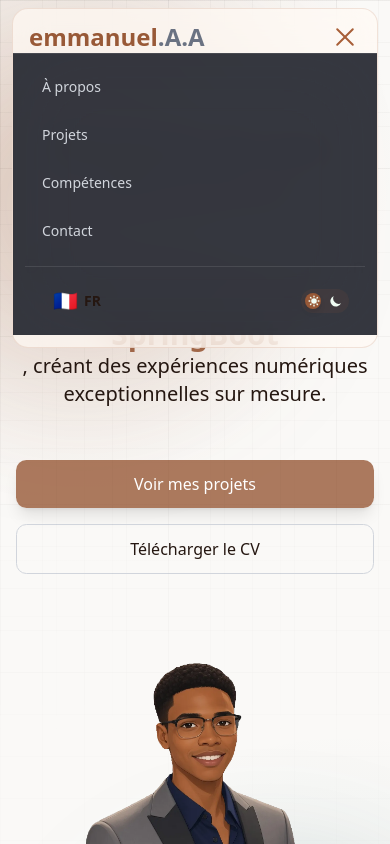
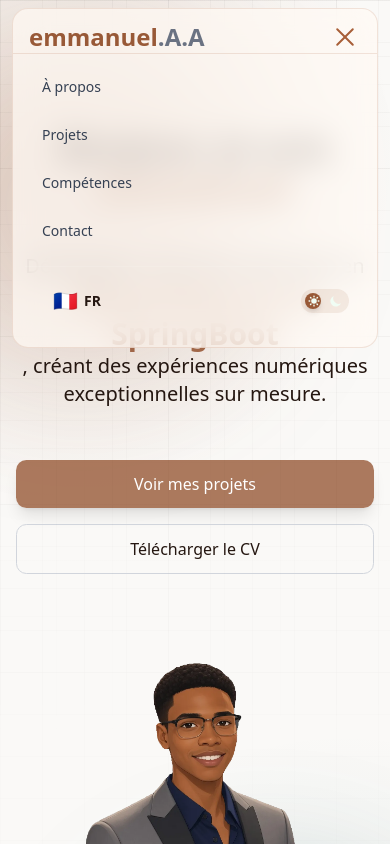
Before and after one commit to emmanuelAlexis/emmanuel_portfolio, a Next.js app: page / in a window 390 px wide. Both pictures are taken after a click on the button 345 px from the left and 37 px from the top of the page. Shown: the top 844 px of the page. Built offline with nearby package versions, Linux system fonts and the light colour scheme.

Commit message:
Use header glassmorphism for mobile menu

```diff
--- a/src/components/Header.tsx
+++ b/src/components/Header.tsx
@@ -183,7 +183,7 @@ export default function Header() {
             className="md:hidden max-h-[calc(100svh-5rem)] overflow-y-auto overflow-x-hidden"
           >
             <motion.div
-              className="border-t border-white/10 bg-gray-950/80 backdrop-blur-2xl"
+              className="border-t border-[#a85f38]/15 bg-transparent backdrop-blur-none"
               initial={{ y: -20 }}
               animate={{ y: 0 }}
               exit={{ y: -20 }}
@@ -200,8 +200,8 @@ export default function Header() {
                       href={item.path}
                       onClick={(e) => handleNavClick(e, item)}
                       className={`block rounded-xl border px-4 py-2.5 text-sm transition ${pathname === item.path
-                        ? "border-[#a85f38]/40 bg-[#a85f38]/15 text-[#d98a5d] font-medium"
-                        : "border-transparent text-gray-300 hover:border-white/10 hover:bg-white/5 hover:text-white"
+                        ? "border-[#a85f38]/40 bg-[#a85f38]/15 text-[#a85f38] dark:text-[#d98a5d] font-medium"
+                        : "border-transparent text-gray-700 hover:border-[#a85f38]/20 hover:bg-[#a85f38]/5 hover:text-[#a85f38] dark:text-gray-300 dark:hover:border-white/10 dark:hover:bg-white/5 dark:hover:text-white"
                         }`}
                     >
                       {item.label}
```
